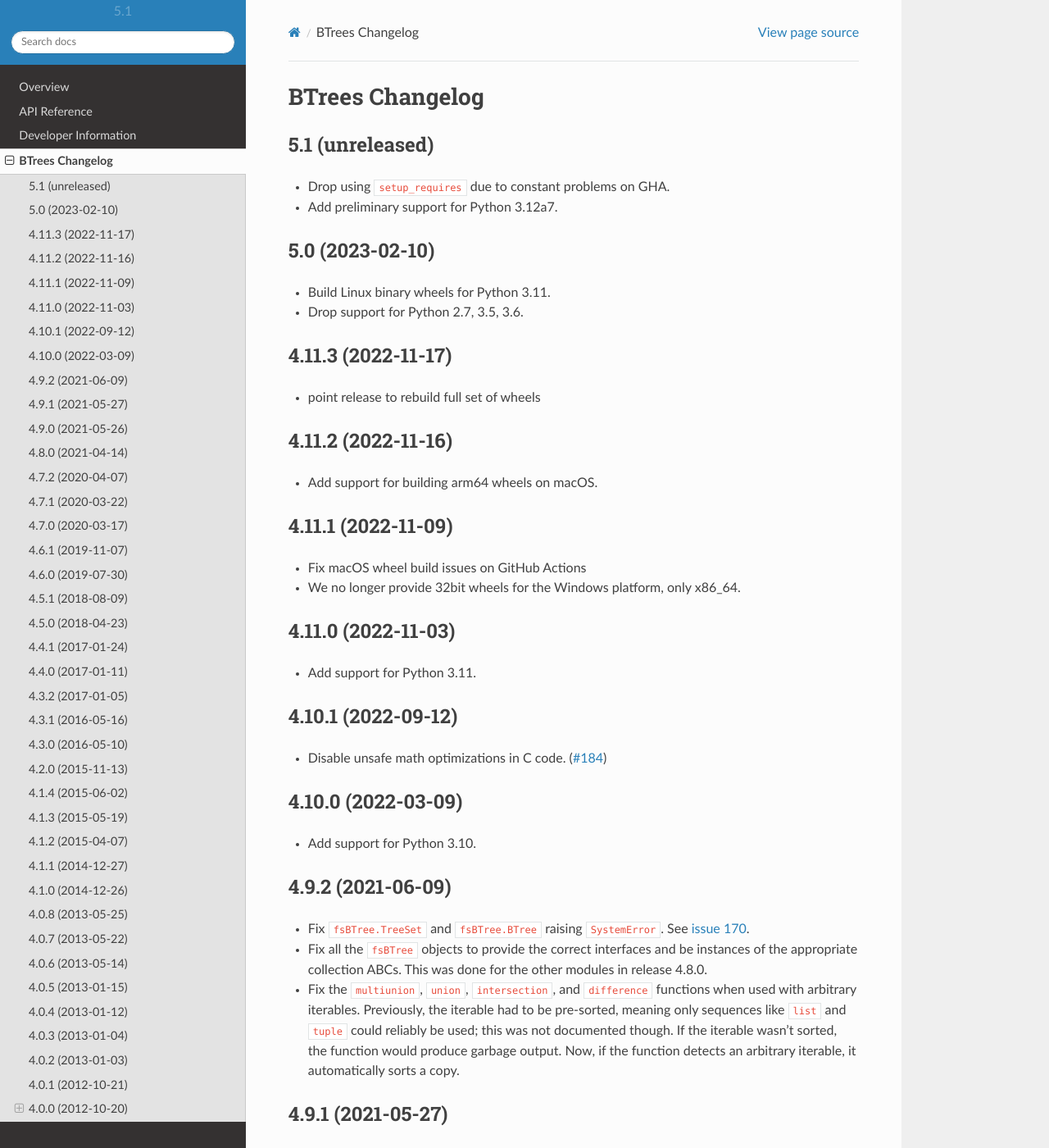
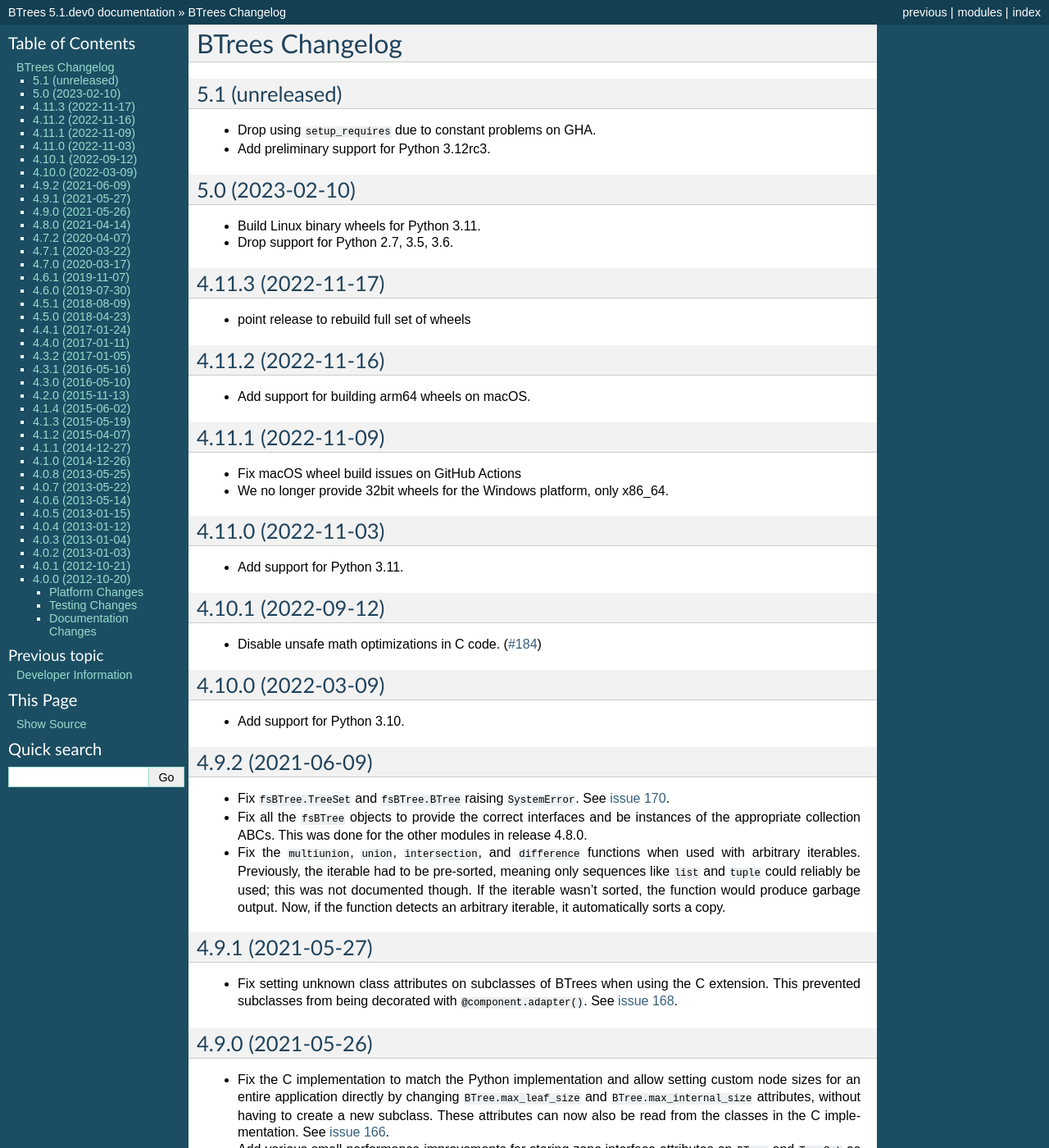
Before and after one commit to zopefoundation/BTrees, a Sphinx documentation site: the page built from docs/changes.rst, in a window 1280 px wide and 1400 px high. Shown: the whole window at 82% size. Built offline with Sphinx 7.4.7, drawn with Linux system fonts in a browser that asks for light colours; some of the changed text lies outside the part shown.

```diff
--- a/CHANGES.rst
+++ b/CHANGES.rst
@@ -7,7 +7,7 @@
 
 - Drop using ``setup_requires`` due to constant problems on GHA.
 
-- Add preliminary support for Python 3.12a7.
+- Add preliminary support for Python 3.12rc3.
 
 
 5.0 (2023-02-10)
--- a/doc-requirements.txt
+++ /dev/null
@@ -1,5 +0,0 @@
-sphinx >= 1.8
-pip>=8.1.2
-setuptools>=23.0.0
-repoze.sphinx.autointerface
-sphinx_rtd_theme
--- a/docs/conf.py
+++ b/docs/conf.py
@@ -118,7 +118,7 @@ pygments_style = 'sphinx'
 
 # The theme to use for HTML and HTML Help pages.  See the documentation for
 # a list of builtin themes.
-html_theme = 'sphinx_rtd_theme'
+html_theme = 'default'
 
 # Theme options are theme-specific and customize the look and feel of a theme
 # further.  For a list of options available for each theme, see the
--- /dev/null
+++ b/docs/requirements.txt
@@ -0,0 +1,2 @@
+Sphinx
+repoze.sphinx.autointerface
```
Also changed, not shown: .meta.toml, .readthedocs.yaml (added), 3 other files.
